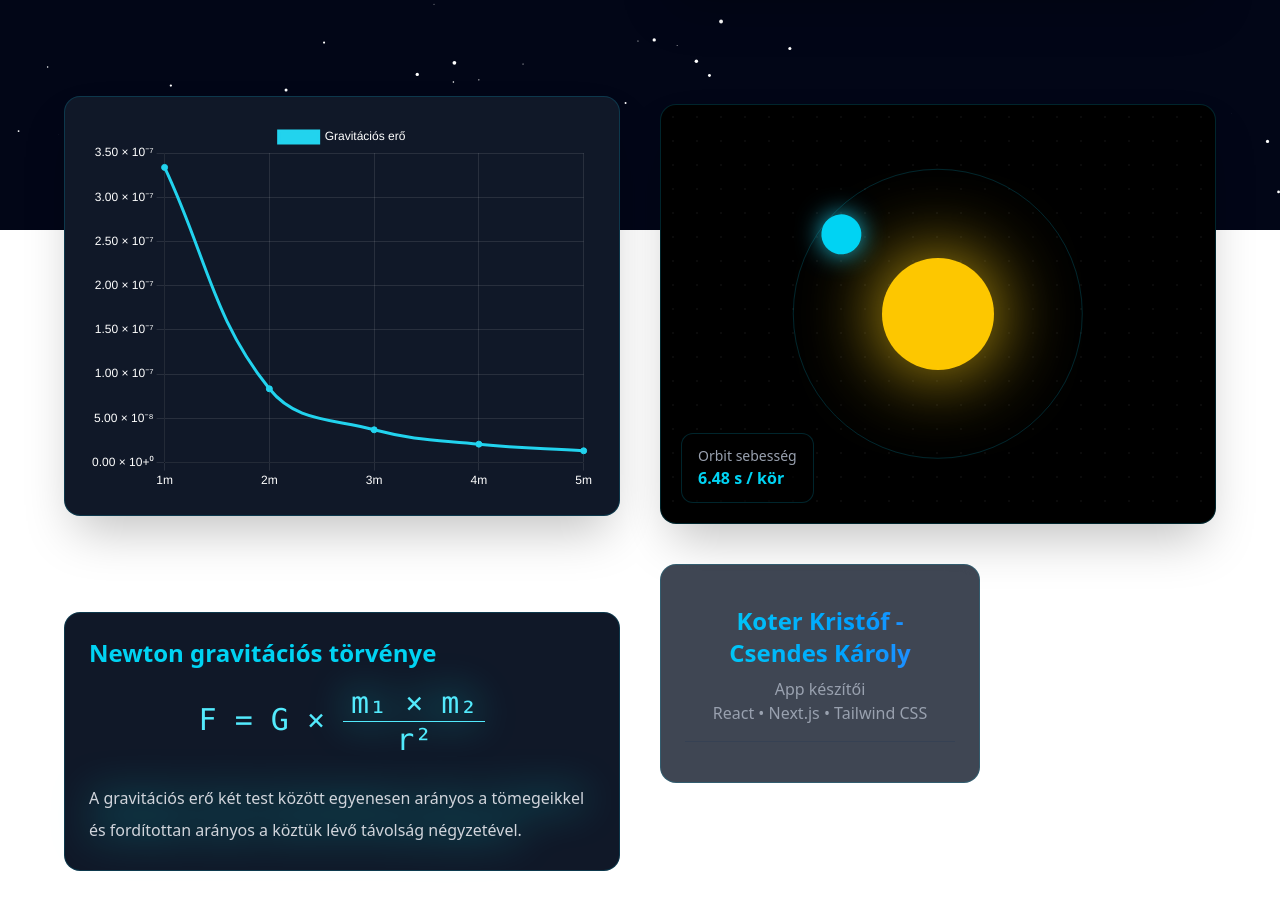
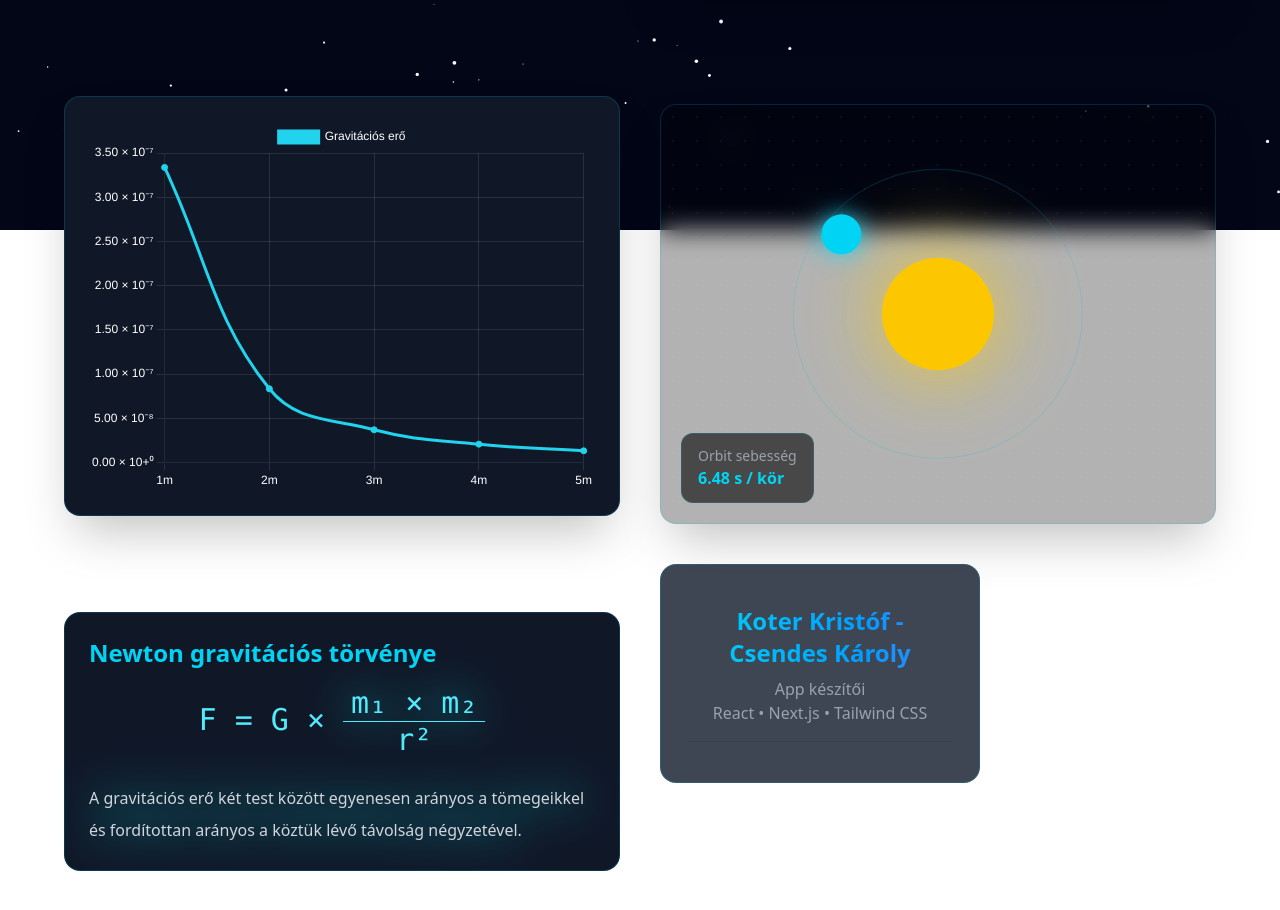
Before and after one commit to koterkristof/gravitacios_ero_projekt, a Next.js app: page / in a window 1280 px wide. Shown: the part 570-1480 px from the top of the page. Built offline with nearby package versions, Linux system fonts and the light colour scheme.

Commit message:
glass effect

```diff
--- a/app/page.tsx
+++ b/app/page.tsx
@@ -13,7 +13,7 @@ export default function Page() {
 
   return (
     <main className="min-h-screen text-white p-10 relative overflow-hidden">
-      <div className="max-w-6xl mx-auto grid grid-cols-1 lg:grid-cols-2 gap-10 items-start ">
+      <div className="max-w-6xl mx-auto grid grid-cols-1 lg:grid-cols-2 gap-10 items-start flex flex-col gap-10">
         <h1 className="text-5xl font-extrabold text-cyan-400 mb-4 drop-shadow-[0_0_20px_cyan]">
           Gravitációs Erő Szimulátor
         </h1>
--- a/components/GravityChart.tsx
+++ b/components/GravityChart.tsx
@@ -111,7 +111,7 @@ export default function GravityChart({ force }: Props) {
   };
 
   return (
-    <div className="bg-gray-900 p-6 rounded-2xl w-full max-w-4xl h-[420px] mt-8 border border-cyan-500/20 shadow-2xl transition duration-300 hover:scale-105 hover:shadow-[0_0_40px_rgba(34,211,238,0.3)] border border-cyan-500/20">
+    <div className="bg-gray-900 p-6 rounded-2xl w-full max-w-4xl h-[420px] mt-8 border border-cyan-500/20 shadow-2xl transition duration-300 hover:scale-105 hover:shadow-[0_0_40px_rgba(34,211,238,0.3)] border border-cyan-500/20 backdrop-blur-md bg-black/30">
       <Line data={data} options={options} />
     </div>
   );
--- a/components/GravityForm.tsx
+++ b/components/GravityForm.tsx
@@ -44,7 +44,7 @@ export default function GravityForm({ onForceChange }: Props) {
   };
 
   return (
-    <div className="bg-gray-900 p-6 rounded-2xl shadow-2xl w-full max-w-4xl border border-cyan-500/20 transition duration-300 hover:scale-105 hover:shadow-[0_0_40px_rgba(34,211,238,0.3)] border border-cyan-500/20">
+    <div className="bg-gray-900 p-6 rounded-2xl shadow-2xl w-full max-w-4xl border border-cyan-500/20 transition duration-300 hover:scale-105 hover:shadow-[0_0_40px_rgba(34,211,238,0.3)] border border-cyan-500/20 backdrop-blur-md bg-black/30">
       <h2 className="text-2xl font-bold mb-6 text-cyan-400 text-center">
         Gravitációs Erő Számítás
       </h2>
--- a/components/ProfileCard.jsx
+++ b/components/ProfileCard.jsx
@@ -2,7 +2,7 @@
 
 export default function ProfileCard() {
   return (
-    <div className="bg-gray-900/80 backdrop-blur-lg border border-cyan-500/20 p-6 rounded-2xl w-80 shadow-[0_0_30px_rgba(34,211,238,0.2)]transition duration-300 hover:scale-105 hover:shadow-[0_0_40px_rgba(34,211,238,0.3)] animate-[float_4s_ease-in-out_infinite] border border-cyan-500/20">
+    <div className="bg-gray-900/80 backdrop-blur-lg border border-cyan-500/20 p-6 rounded-2xl w-80 shadow-[0_0_30px_rgba(34,211,238,0.2)]transition duration-300 hover:scale-105 hover:shadow-[0_0_40px_rgba(34,211,238,0.3)] animate-[float_4s_ease-in-out_infinite] border border-cyan-500/20 backdrop-blur-md bg-black/30">
 
       {/* Profil kép */}
       <div className="flex justify-center mb-4">
--- a/components/SpaceAnimation.tsx
+++ b/components/SpaceAnimation.tsx
@@ -27,7 +27,7 @@ const orbitSize = Math.min(
 );
 
   return (
-    <div className="relative w-full max-w-4xl h-[420px] bg-black rounded-2xl overflow-hidden mt-10 border border-cyan-500/20 shadow-2xl transition duration-300 hover:scale-105 hover:shadow-[0_0_40px_rgba(34,211,238,0.3)] border border-cyan-500/20">
+    <div className="relative w-full max-w-4xl h-[420px] bg-black rounded-2xl overflow-hidden mt-10 border border-cyan-500/20 shadow-2xl transition duration-300 hover:scale-105 hover:shadow-[0_0_40px_rgba(34,211,238,0.3)] border border-cyan-500/20 backdrop-blur-md bg-black/30">
       {/* csillag háttér */}
       <div className="absolute inset-0 bg-[radial-gradient(circle,rgba(255,255,255,0.15)_1px,transparent_1px)] bg-[length:24px_24px] opacity-30" />
 
```
